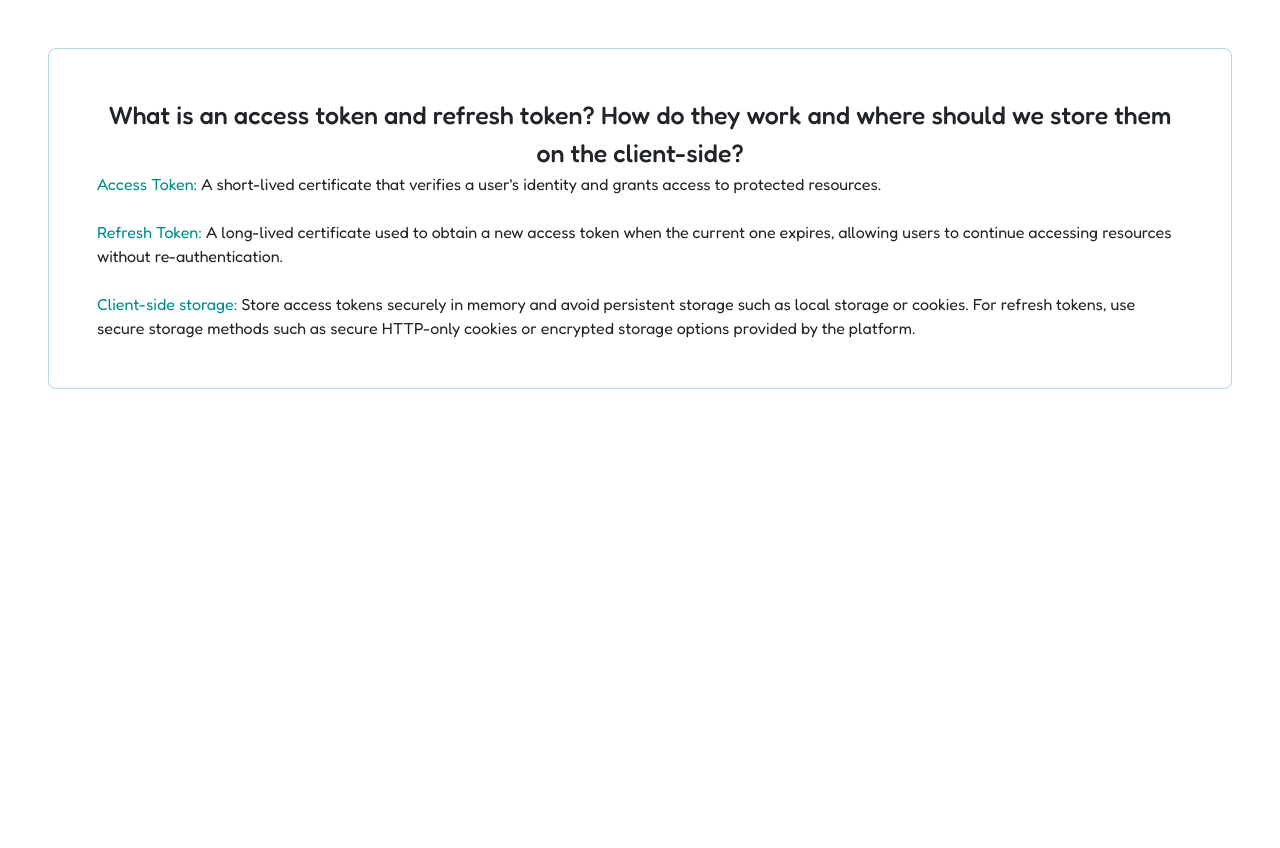
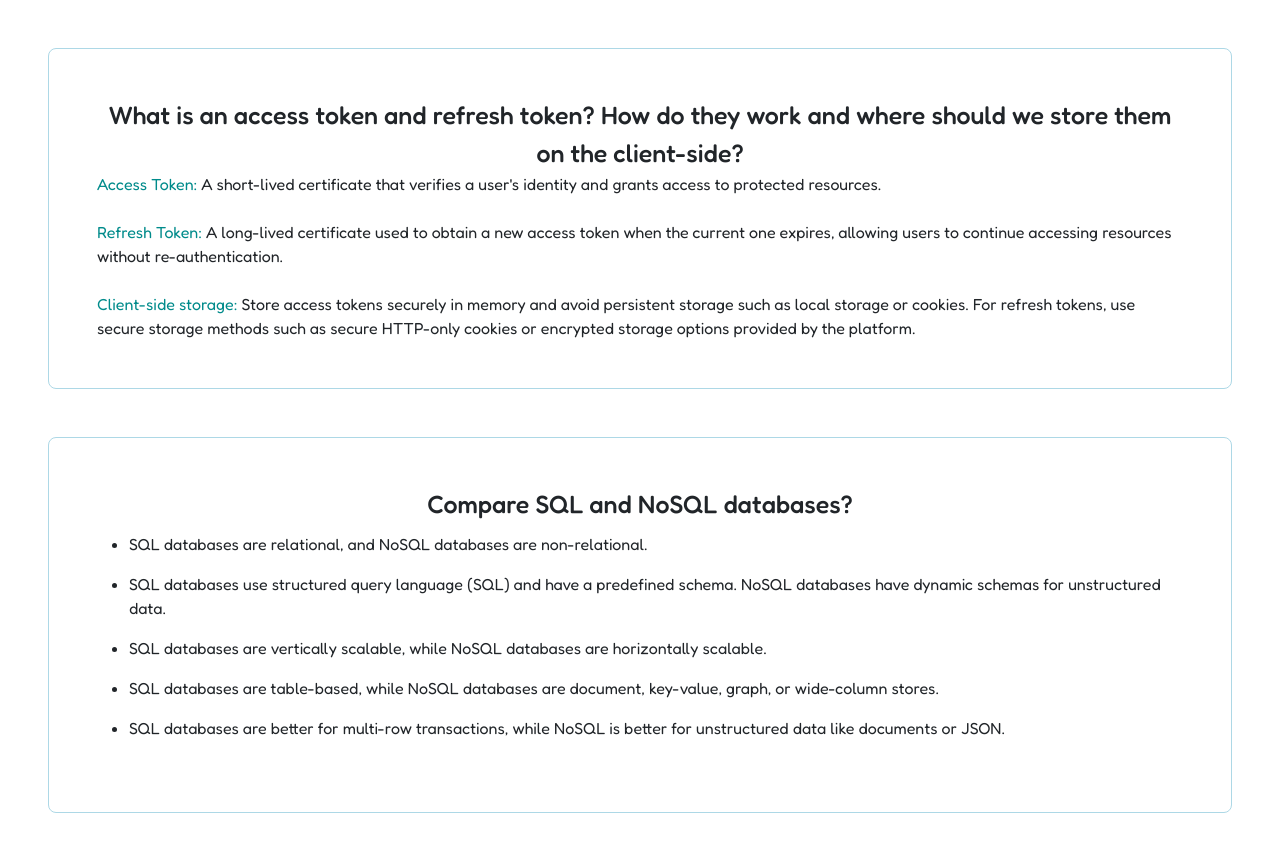
Before and after one commit to numanrahi/toy-verse-client, a React (Vite) app: page /blog in a window 1280 px wide. Built offline with nearby package versions, Linux system fonts and the light colour scheme.

Commit message:
question no2 added

```diff
--- a/src/components/Blog/Blog.jsx
+++ b/src/components/Blog/Blog.jsx
@@ -17,6 +17,19 @@ const Blog = () => {
                     <span className='ans-title'>Client-side storage:</span> Store access tokens securely in memory and avoid persistent storage such as local storage or cookies. For refresh tokens, use secure storage methods such as secure HTTP-only cookies or encrypted storage options provided by the platform.
                 </div>
             </section>
+            {/* qna-2 */}
+            <section className='qna m-5 p-5'>
+                <div className='question'>Compare SQL and NoSQL databases?</div>
+                <div>
+                    <ul>
+                        <li className='py-2'>SQL databases are relational, and NoSQL databases are non-relational.</li>
+                        <li className='py-2'>SQL databases use structured query language (SQL) and have a predefined schema. NoSQL databases have dynamic schemas for unstructured data.</li>
+                        <li className='py-2'>SQL databases are vertically scalable, while NoSQL databases are horizontally scalable.</li>
+                        <li className='py-2'>SQL databases are table-based, while NoSQL databases are document, key-value, graph, or wide-column stores.</li>
+                        <li className='py-2'>SQL databases are better for multi-row transactions, while NoSQL is better for unstructured data like documents or JSON.</li>
+                    </ul>
+                </div>
+            </section>
         </div>
     );
 };
```
